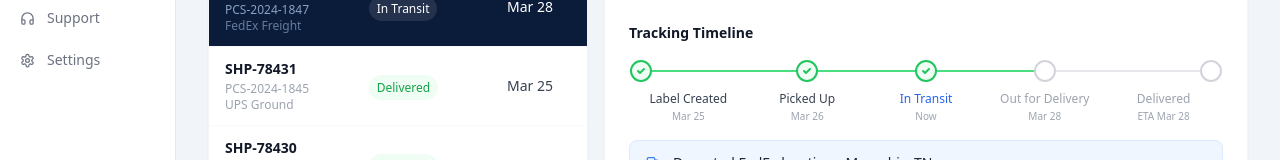
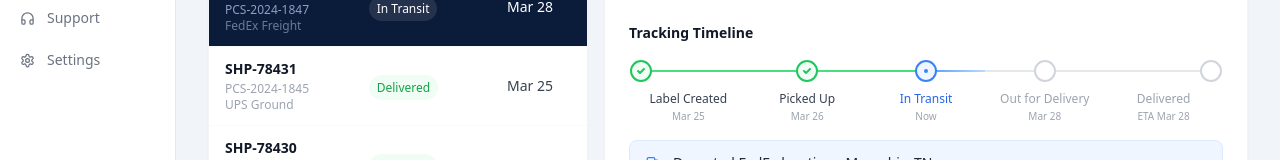
Before and after one commit to thomastorvpcs/pcs-customer-portal, a Next.js app in the folder frontend/: page /shipments in a window 1280 px wide. Shown: the part 285-445 px from the top of the page. Built offline with nearby package versions, Linux system fonts and the light colour scheme.

Commit message:
Fix blue dot and animation on active shipment timeline steps

```diff
--- a/frontend/app/(app)/shipments/page.jsx
+++ b/frontend/app/(app)/shipments/page.jsx
@@ -14,7 +14,7 @@ const shipments = [
     timeline: [
       { label: 'Label Created', date: 'Mar 25', done: true },
       { label: 'Picked Up', date: 'Mar 26', done: true },
-      { label: 'In Transit', date: 'Now', done: true, active: true },
+      { label: 'In Transit', date: 'Now', done: false, active: true },
       { label: 'Out for Delivery', date: 'Mar 28', done: false },
       { label: 'Delivered', date: 'ETA Mar 28', done: false },
     ],
@@ -59,7 +59,7 @@ const shipments = [
     timeline: [
       { label: 'Label Created', date: 'Mar 22', done: true },
       { label: 'Picked Up', date: 'Mar 22', done: true },
-      { label: 'In Transit', date: 'Now', done: true, active: true },
+      { label: 'In Transit', date: 'Now', done: false, active: true },
       { label: 'Out for Delivery', date: 'Mar 27', done: false },
       { label: 'Delivered', date: 'ETA Mar 27', done: false },
     ],
@@ -74,7 +74,7 @@ const shipments = [
     timeline: [
       { label: 'Label Created', date: 'Mar 25', done: true },
       { label: 'Packed', date: 'Mar 25', done: true },
-      { label: 'Ready', date: 'Now', done: true, active: true },
+      { label: 'Ready', date: 'Now', done: false, active: true },
       { label: 'Picked Up', date: 'Mar 26', done: false },
       { label: 'Complete', date: 'Est Mar 26', done: false },
     ],
```
